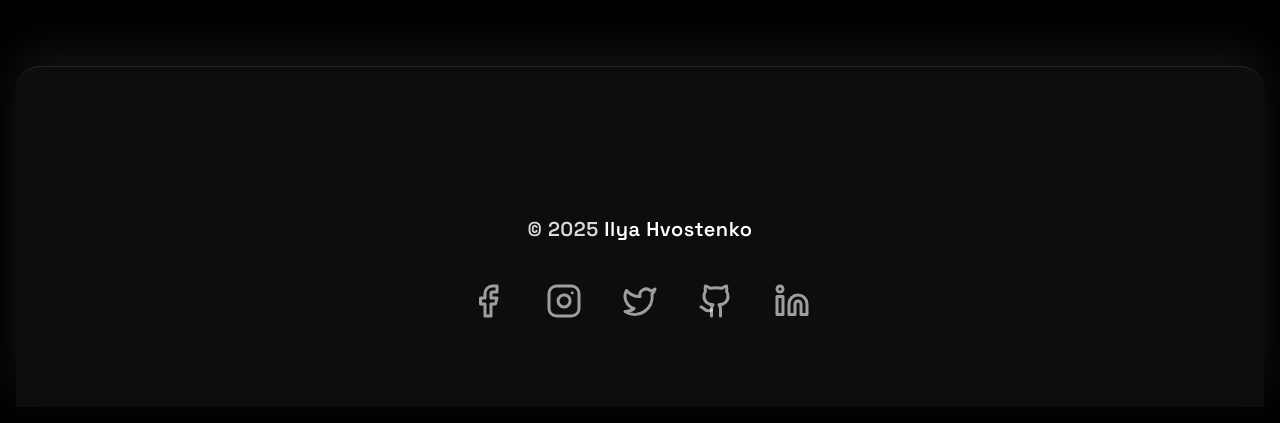
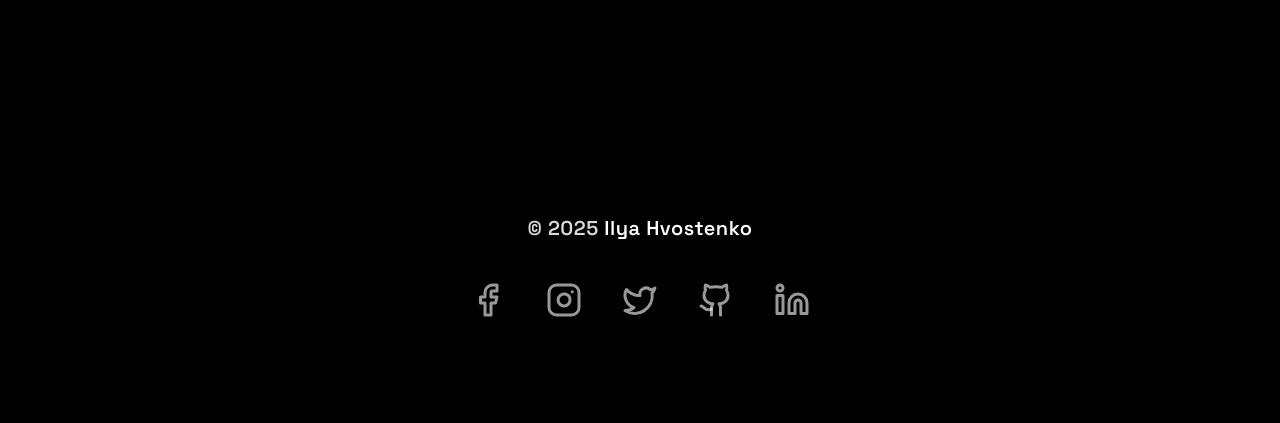
Before and after one commit to ilyajavadeveloper/portfolio, a React (Vite) app: page / in a window 1280 px wide. Shown: the part 8901-9324 px from the top of the page. After the commit the page ends 9299 px from the top, so only its background shows below. Built offline with nearby package versions, Linux system fonts and the light colour scheme.

Commit message:
Initial project commit

```diff
--- a/src/components/Footer.jsx
+++ b/src/components/Footer.jsx
@@ -15,12 +15,8 @@ const Footer = () => {
         <footer
             className="
                 mt-28 mb-12
-                px-4 pt-16 pb-14
+                px-4 pt-16 pb-10
                 text-center text-white/70
-                border-t border-white/10
-                bg-white/5 backdrop-blur-xl
-                rounded-t-3xl
-                shadow-[0_-15px_45px_rgba(255,255,255,0.08)]
                 w-full
             "
         >
@@ -52,9 +48,6 @@ const Footer = () => {
                     </a>
                 ))}
             </div>
-
-            {/* Bottom Spacing */}
-            <div className="h-2" />
         </footer>
     );
 };
--- a/src/constants/index.jsx
+++ b/src/constants/index.jsx
@@ -185,6 +185,7 @@ export const PROJECTS = [
   }
 
 
+
 ];
 
 // ================= EXPERIENCE =================
```
